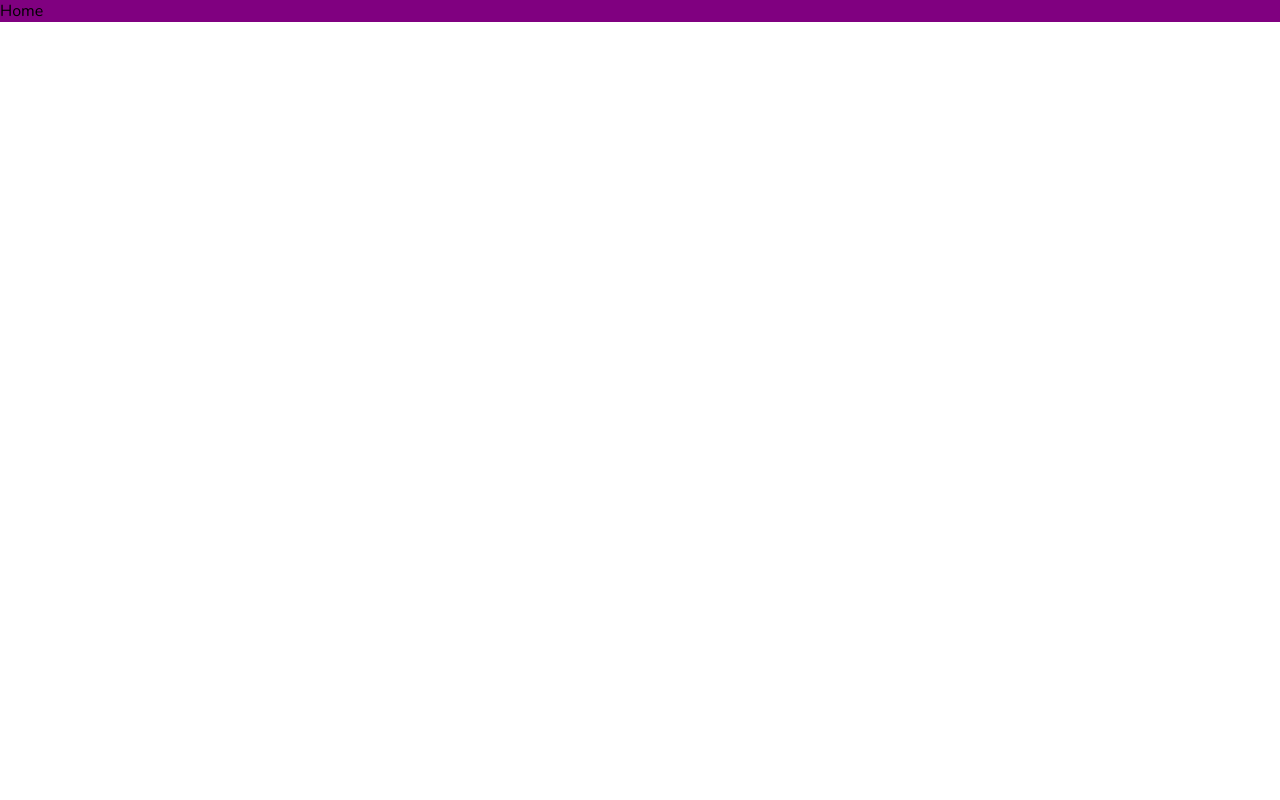
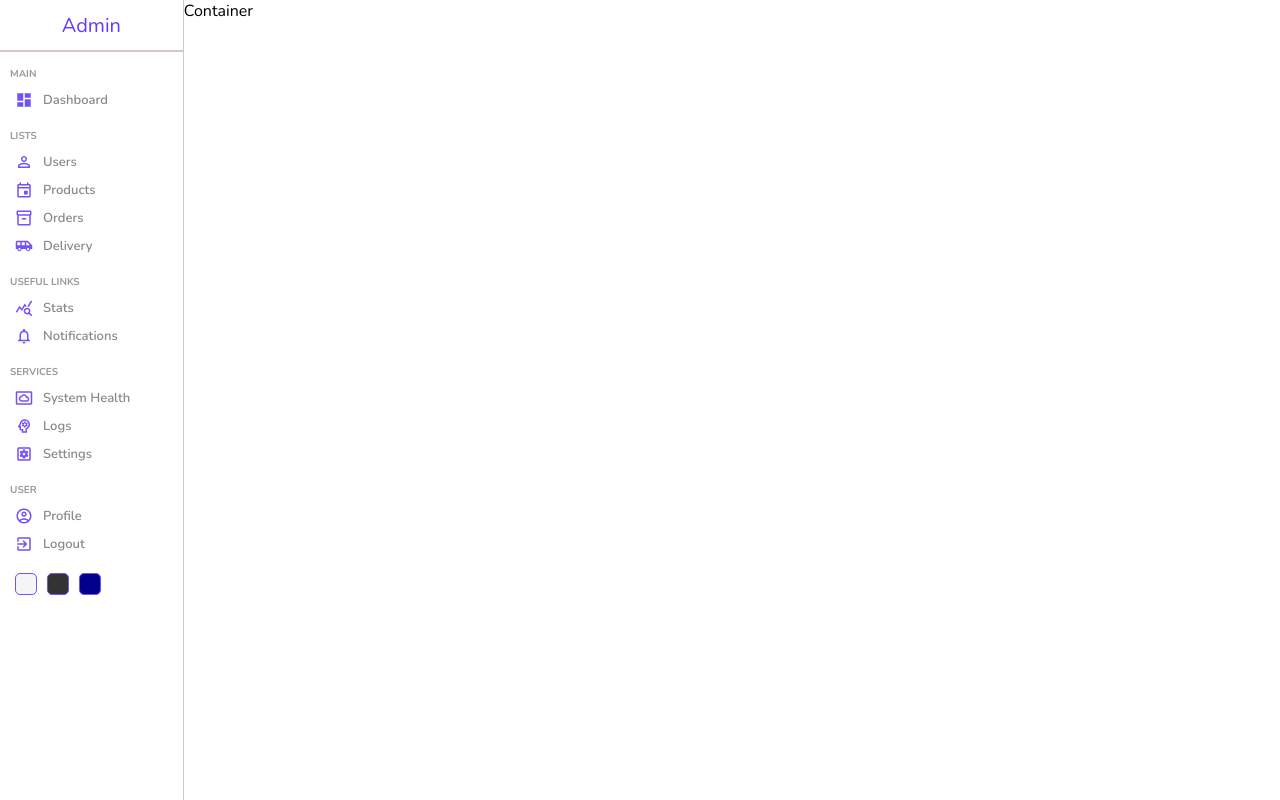
Before and after one commit to pawanbhatta/React-Admin-Dashboard, a React (Create React App) app: page / in a window 1280 px wide. Built offline with nearby package versions, Linux system fonts and the light colour scheme.

Commit message:
sidebar completed

```diff
--- a/package.json
+++ b/package.json
@@ -3,6 +3,10 @@
   "version": "0.1.0",
   "private": true,
   "dependencies": {
+    "@emotion/react": "^11.9.3",
+    "@emotion/styled": "^11.9.3",
+    "@mui/icons-material": "^5.8.3",
+    "@mui/material": "^5.8.3",
     "@testing-library/jest-dom": "^5.16.4",
     "@testing-library/react": "^13.3.0",
     "@testing-library/user-event": "^13.5.0",
--- /dev/null
+++ b/src/components/Navbar/Navbar.js
@@ -0,0 +1,7 @@
+import "./navbar.scss";
+
+const Navbar = () => {
+  return <div>Navbar</div>;
+};
+
+export default Navbar;
--- /dev/null
+++ b/src/components/Sidebar/Sidebar.js
@@ -0,0 +1,90 @@
+import "./sidebar.scss";
+import DashboardIcon from "@mui/icons-material/Dashboard";
+import PersonOutlineOutlinedIcon from "@mui/icons-material/PersonOutlineOutlined";
+import Inventory2OutlinedIcon from "@mui/icons-material/Inventory2Outlined";
+import AirportShuttleIcon from "@mui/icons-material/AirportShuttle";
+import QueryStatsIcon from "@mui/icons-material/QueryStats";
+import NotificationsNoneOutlinedIcon from "@mui/icons-material/NotificationsNoneOutlined";
+import SettingsSystemDaydreamOutlinedIcon from "@mui/icons-material/SettingsSystemDaydreamOutlined";
+import PsychologyOutlinedIcon from "@mui/icons-material/PsychologyOutlined";
+import SettingsApplicationsOutlinedIcon from "@mui/icons-material/SettingsApplicationsOutlined";
+import AccountCircleOutlinedIcon from "@mui/icons-material/AccountCircleOutlined";
+import ExitToAppOutlinedIcon from "@mui/icons-material/ExitToAppOutlined";
+import EventOutlinedIcon from "@mui/icons-material/EventOutlined";
+
+const Sidebar = () => {
+  return (
+    <div className="sidebar">
+      <div className="top">
+        <span className="logo">Admin</span>
+      </div>
+
+      <hr />
+
+      <div className="center">
+        <ul>
+          <p className="title">MAIN</p>
+          <li>
+            <DashboardIcon className="icon" />
+            <span>Dashboard</span>
+          </li>
+          <p className="title">LISTS</p>
+          <li>
+            <PersonOutlineOutlinedIcon className="icon" />
+            <span>Users</span>
+          </li>
+          <li>
+            <EventOutlinedIcon className="icon" />
+            <span>Products</span>
+          </li>
+          <li>
+            <Inventory2OutlinedIcon className="icon" />
+            <span>Orders</span>
+          </li>
+          <li>
+            <AirportShuttleIcon className="icon" />
+            <span>Delivery</span>
+          </li>
+          <p className="title">USEFUL LINKS</p>
+          <li>
+            <QueryStatsIcon className="icon" />
+            <span>Stats</span>
+          </li>
+          <li>
+            <NotificationsNoneOutlinedIcon className="icon" />
+            <span>Notifications</span>
+          </li>
+          <p className="title">SERVICES</p>
+          <li>
+            <SettingsSystemDaydreamOutlinedIcon className="icon" />
+            <span>System Health</span>
+          </li>
+          <li>
+            <PsychologyOutlinedIcon className="icon" />
+            <span>Logs</span>
+          </li>
+          <li>
+            <SettingsApplicationsOutlinedIcon className="icon" />
+            <span>Settings</span>
+          </li>
+          <p className="title">USER</p>
+          <li>
+            <AccountCircleOutlinedIcon className="icon" />
+            <span>Profile</span>
+          </li>
+          <li>
+            <ExitToAppOutlinedIcon className="icon" />
+            <span>Logout</span>
+          </li>
+        </ul>
+      </div>
+      <div className="bottom">
+        <div className="colorOption"></div>
+        <div className="colorOption"></div>
+        <div className="colorOption"></div>
+      </div>
+    </div>
+  );
+};
+
+export default Sidebar;
--- /dev/null
+++ b/src/components/Sidebar/sidebar.scss
@@ -0,0 +1,78 @@
+.sidebar {
+    flex: 1;
+    border-right: 0.5px solid rgb(212, 199, 199);
+    min-height: 100vh;
+    background-color: white;
+    .top {
+        height: 50px;
+        display: flex;
+        align-items: center;
+        justify-content: center;
+        .logo {
+            font-size: 20px;
+            font-size: bold;
+            color: #6439ff;
+        }
+    }
+    hr {
+        height: 0;
+        border: 0.5px solid rgb(212, 199, 199);
+    }
+    .center {
+        padding-left: 10px;
+        ul {
+            list-style: none;
+            margin: 0;
+            padding: 0;
+            .title {
+                font-size: 10px;
+                font-weight: bold;
+                color: #999;
+                margin-top: 15px;
+                margin-bottom: 5px;
+            }
+            li {
+                display: flex;
+                align-items: center;
+                padding: 5px;
+                cursor: pointer;
+                &:hover {
+                    background-color: #ece8ff;
+                }
+                .icon {
+                    font-size: 18px;
+                    color: #7451f8;
+                }
+                span {
+                    font-size: 13px;
+                    font-weight: 600;
+                    color: #888;
+                    margin-left: 10px;
+                }
+            }
+        }
+    }
+    .bottom {
+        display: flex;
+        align-items: center;
+        // justify-content: space-around;
+        margin: 10px;
+        .colorOption {
+            width: 20px;
+            height: 20px;
+            border-radius: 5px;
+            border: 1px solid #7451f8;
+            cursor: pointer;
+            margin: 5px;
+            &:nth-child(1) {
+                background-color: whitesmoke;
+            }
+            &:nth-child(2) {
+                background-color: #333;
+            }
+            &:nth-child(3) {
+                background-color: darkblue;
+            }
+        }
+    }
+}
--- /dev/null
+++ b/src/components/index.js
@@ -0,0 +1,2 @@
+export { default as Sidebar } from "./Sidebar/Sidebar";
+export { default as Navbar } from "./Navbar/Navbar";
--- a/src/pages/Home/Home.js
+++ b/src/pages/Home/Home.js
@@ -1,7 +1,13 @@
+import { Sidebar } from "../../components";
 import "./home.scss";
 
 const Home = () => {
-  return <div className="home">Home</div>;
+  return (
+    <div className="home">
+      <Sidebar />
+      <div className="homeContainer">Container</div>
+    </div>
+  );
 };
 
 export default Home;
--- a/src/pages/Home/home.scss
+++ b/src/pages/Home/home.scss
@@ -1,3 +1,6 @@
 .home {
-    background-color: purple;
+    display: flex;
+    .homeContainer {
+        flex: 6;
+    }
 }
```
Also changed, not shown: src/components/Navbar/navbar.scss (added), 1 other file (tests, documents, lock files or other folders).
